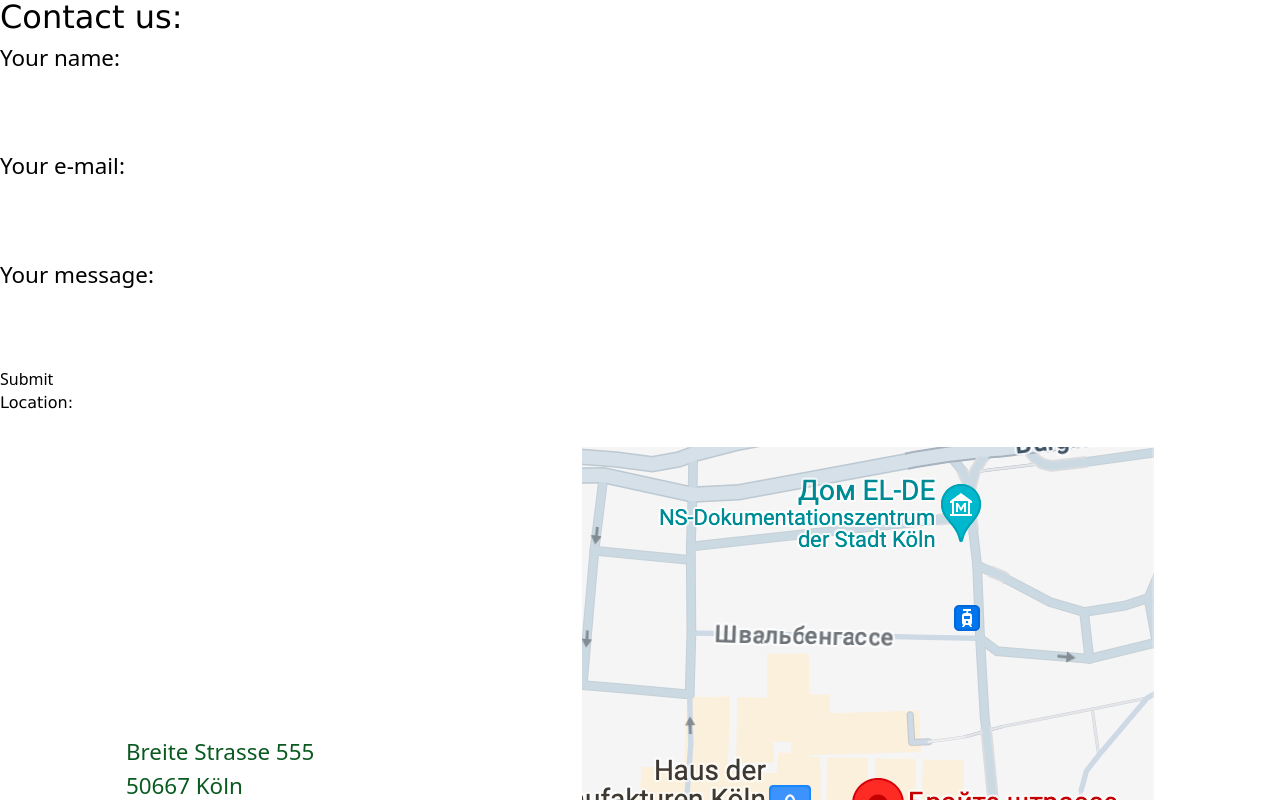
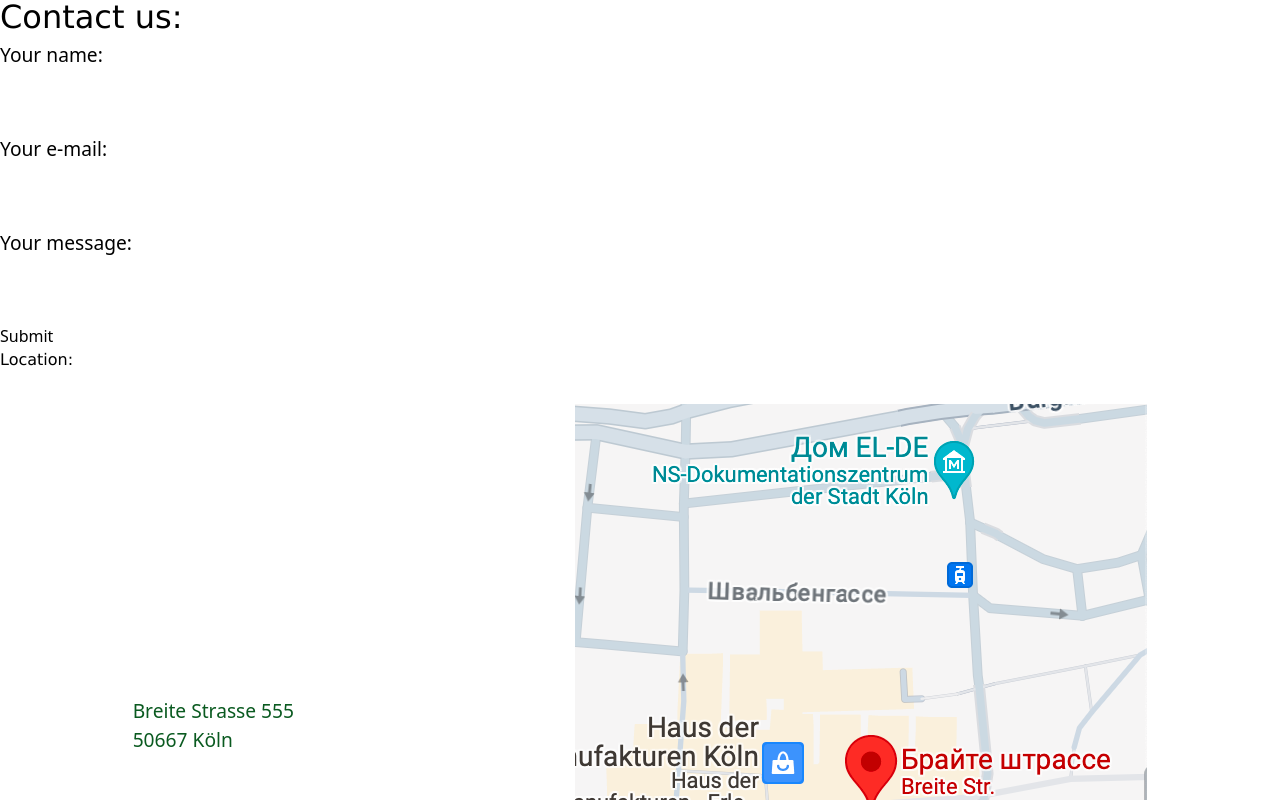
Before and after one commit to tomkin-heart/My-React-Experimets, a Next.js app: page /flexbox_buisness_webpage in a window 1280 px wide. Shown: the part 2440-3240 px from the top of the page. Built offline with nearby package versions, Linux system fonts and the light colour scheme.

Commit message:
without dots

```diff
--- a/src/app/flexbox_buisness_webpage/page.js
+++ b/src/app/flexbox_buisness_webpage/page.js
@@ -17,7 +17,7 @@
 					</li>
 				</ul>
 			</nav>
-			<div className='w-full bg-[url("../flexbox_business/bg.jpg")] bg-cover bg-center rounded flex justify-center items-center'>
+			<div className='w-full bg-[url("/flexbox_business/bg.jpg")] bg-cover bg-center rounded flex justify-center items-center'>
 				<h1 className='text-center py-40 px-10 max-w-[700px]'>
 					Creative Place Cologne
 				</h1>
--- a/src/app/flexbox_buisness_webpage/styles.css
+++ b/src/app/flexbox_buisness_webpage/styles.css
@@ -116,7 +116,7 @@
 	flex-direction: column;
 	align-items: start;
 	width: 100%;
-	font-size: 1.4rem;
+	font-size: 1.2rem;
 	gap: 4px;
 }
 
@@ -124,7 +124,7 @@
 	padding-top: 32px;
 	display: flex;
 	flex-wrap: wrap;
-	font-size: 1.4rem;
+	font-size: 1.2rem;
 	justify-content: center;
 }
 
```
